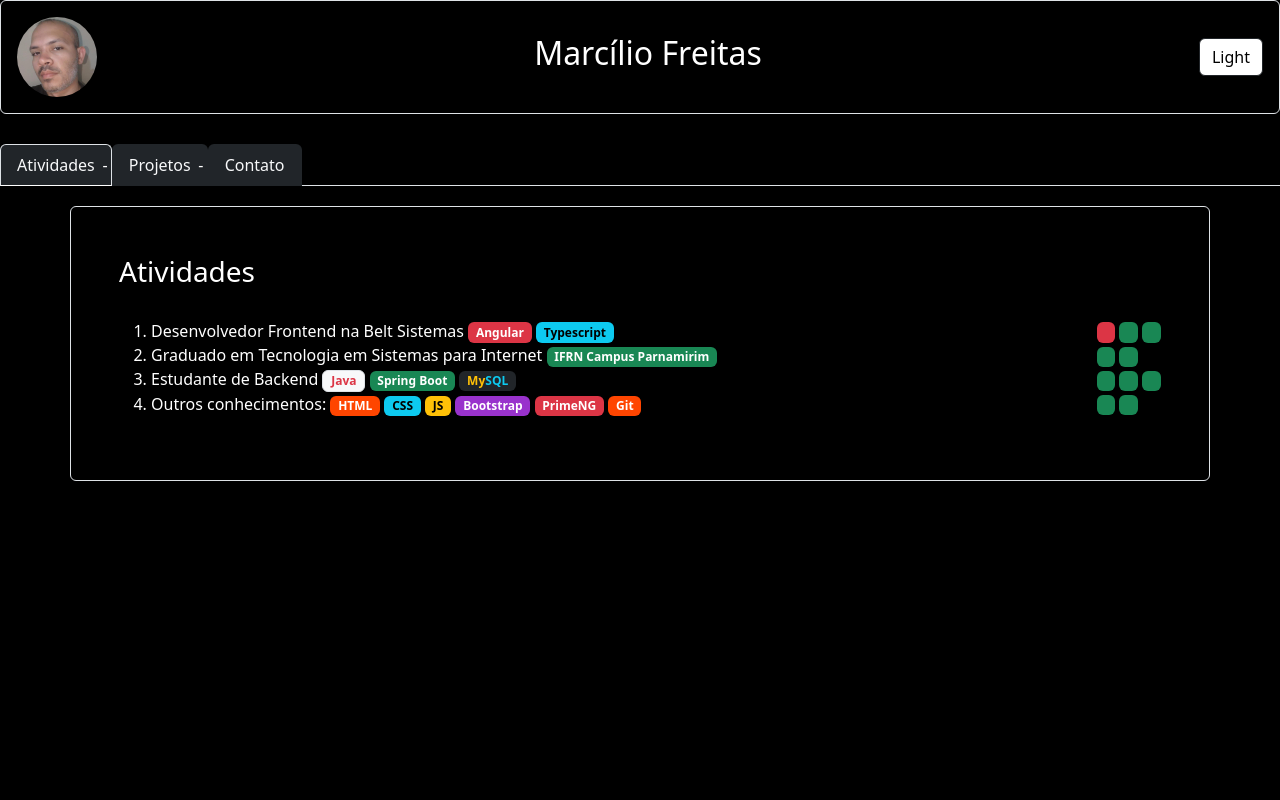
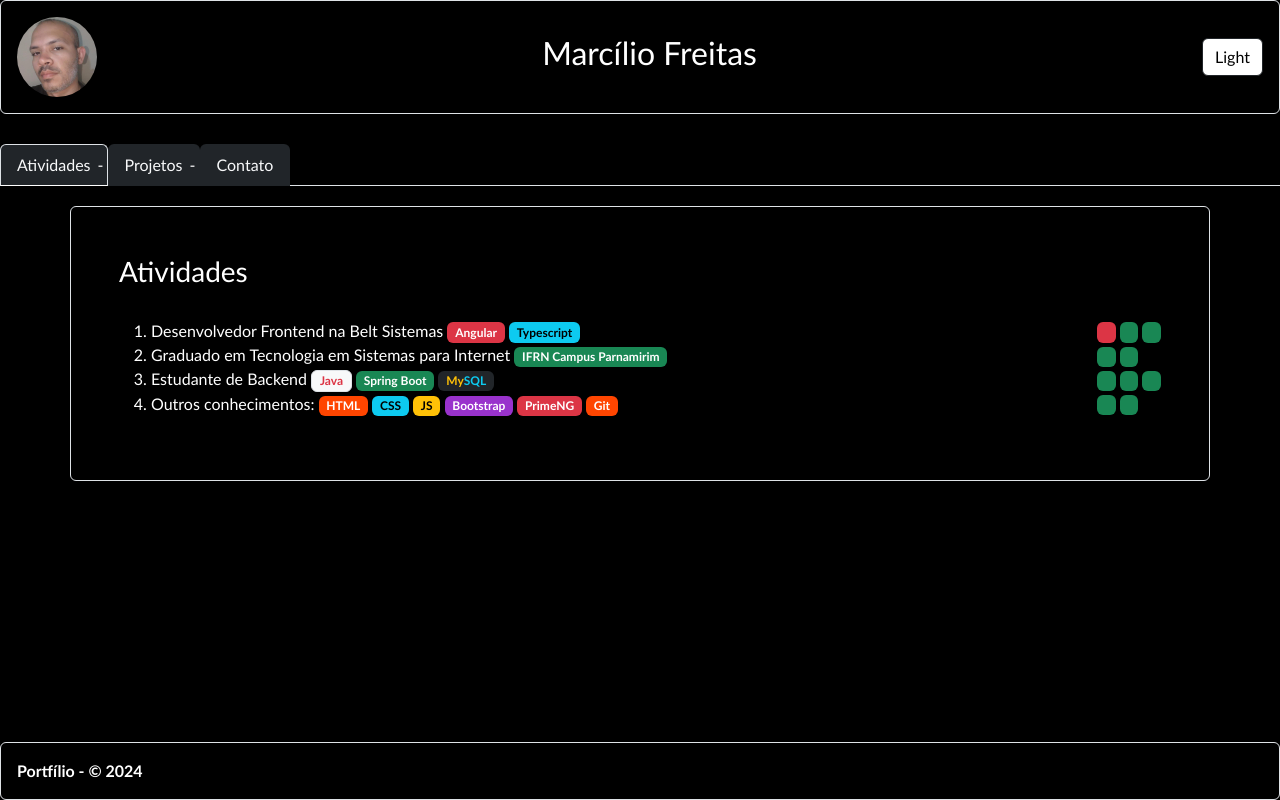
Before and after one commit to marcilio-freitas27/portfolio, a website: page index.html in a window 1280 px wide. Both pictures are taken after a click on the button "Dark". Drawn offline with nearby package versions, Linux system fonts and the light colour scheme.

Commit message:
Inserção de rodapé, nova fonte e ícone de título.

```diff
--- a/css/style.css
+++ b/css/style.css
@@ -3,6 +3,10 @@
     padding: 0;
     width: auto;
     height: auto;
+}
+
+body{
+    font-family:'Gill Sans', 'Gill Sans MT', Calibri, 'Trebuchet MS', sans-serif;
 }
 
 li{
@@ -140,3 +144,9 @@ ul li::marker{
 nav{
     margin-bottom: 30px;
 }
+
+.app-container{
+    display: grid;
+    min-height: 100vh;
+    grid-template-rows: auto 1fr auto;
+}
--- a/index.html
+++ b/index.html
@@ -4,13 +4,14 @@
 <head>
     <meta charset="UTF-8">
     <meta name="viewport" content="width=device-width, initial-scale=1.0">
-    <title>Portifólio</title>
+    <title>Portfólio</title>
     <link href="https://cdn.jsdelivr.net/npm/bootstrap@5.3.3/dist/css/bootstrap.min.css" rel="stylesheet" integrity="sha384-QWTKZyjpPEjISv5WaRU9OFeRpok6YctnYmDr5pNlyT2bRjXh0JMhjY6hW+ALEwIH" crossorigin="anonymous">
     <link href="css/style.css" rel="stylesheet">
     <link rel="stylesheet" href="https://cdnjs.cloudflare.com/ajax/libs/font-awesome/4.7.0/css/font-awesome.min.css">
+    <link rel="shortcut icon" href="img/marcilio.jpg" type="image/x-icon">
 </head>
 
-<body>
+<body class="app-container">
     <nav class="border rounded p-3 text-center d-flex justify-content-between align-itens">
 
         <img src="img/marcilio.jpg"
@@ -357,6 +358,10 @@
           </div>
     </div>
 
+    <footer class="border rounded p-3 text-center d-flex justify-content-between align-itens">
+        <strong>Portfílio - &copy; 2024</strong>
+    </footer>
+
 </body>
 <script src="https://cdn.jsdelivr.net/npm/bootstrap@5.3.3/dist/js/bootstrap.bundle.min.js" integrity="sha384-YvpcrYf0tY3lHB60NNkmXc5s9fDVZLESaAA55NDzOxhy9GkcIdslK1eN7N6jIeHz" crossorigin="anonymous"></script>
 <script src="js/snippets.js"></script>
--- a/js/script.js
+++ b/js/script.js
@@ -4,6 +4,7 @@ async function alterarTema(){
     let div = document.getElementsByTagName("div");
     let nav = document.getElementsByTagName("nav")[0];
     let body = document.getElementsByTagName("body")[0];
+    let footer = document.getElementsByTagName("footer")[0];
     let homeTab = document.getElementById("home-tab");
     let profileTab = document.getElementById("profile-tab");
     let contactTab = document.getElementById("contact-tab");
@@ -22,6 +23,9 @@ async function alterarTema(){
         nav.style.backgroundColor = "black";
         nav.style.color = "white";
         body.style.backgroundColor = "black";
+
+        footer.style.backgroundColor = "black";
+        footer.style.color = "white";
 
         homeTab.classList.add("bg-dark");
         homeTab.classList.add("text-light");
@@ -47,6 +51,9 @@ async function alterarTema(){
         nav.style.color = "black";
         body.style.backgroundColor = "white";
 
+        footer.style.backgroundColor = "white";
+        footer.style.color = "black";
+
         homeTab.classList.remove("bg-dark");
         homeTab.classList.remove("text-light");
         profileTab.classList.remove("bg-dark");
--- a/package.json
+++ b/package.json
@@ -11,6 +11,7 @@
   "license": "ISC",
   "dependencies": {
     "express": "^4.19.2",
-    "node-dev": "^8.0.0"
+    "node-dev": "^8.0.0",
+    "nodemon": "^3.1.7"
   }
 }
```
